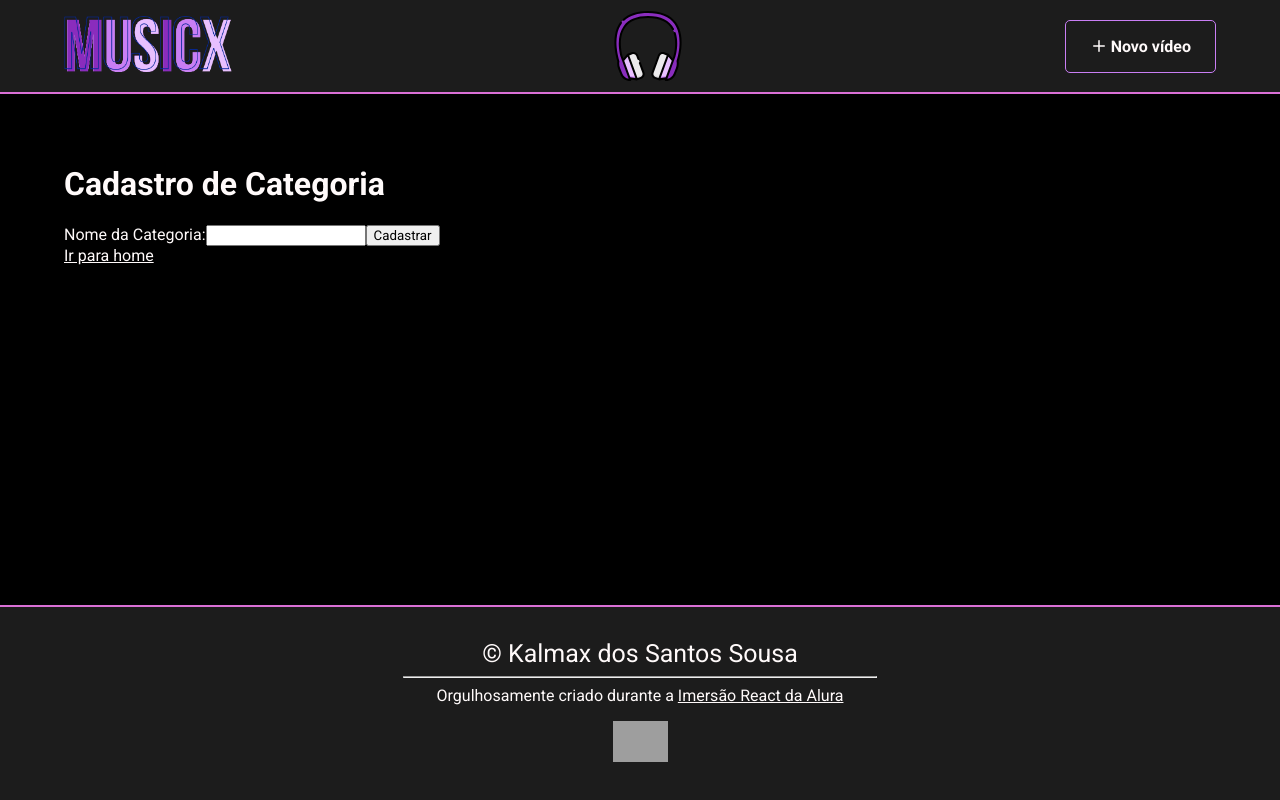
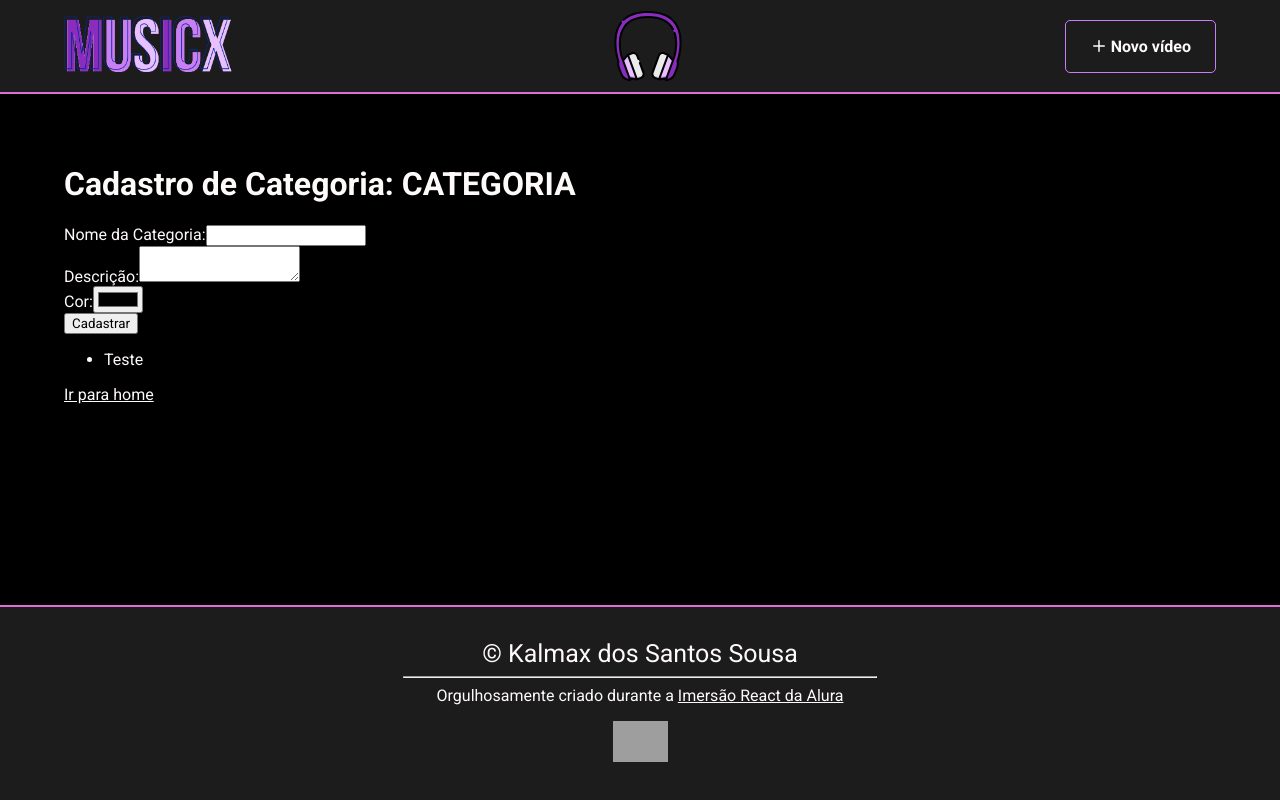
Before and after one commit to kalmax-sousa/musicx, a React (Create React App) app: page /cadastro/Categoria in a window 1280 px wide. Built offline with nearby package versions, Linux system fonts and the light colour scheme; grey boxes are pictures that could not be loaded.

Commit message:
aula 3 em processo

```diff
--- a/src/components/Carousel/styles.jsx
+++ b/src/components/Carousel/styles.jsx
@@ -14,6 +14,7 @@ export const Title = styled.h3`
 
   @media (max-width: 800px) {
     font-size: 18px;
+    margin-bottom: 9px;
     padding: 10px;
   }
 `;
@@ -25,8 +26,7 @@ export const ExtraLink = styled.span`
 
   @media (max-width: 800px) {
     display: block;
-    margin-bottom: 16px;
-    margin-left: 0;
+    margin-left: 5px;
   }
 `;
 
--- a/src/components/Menu/styles.jsx
+++ b/src/components/Menu/styles.jsx
@@ -1,6 +1,6 @@
 import styled from 'styled-components';
 
-export const Container = styled.body`
+export const Container = styled.div`
 
   padding-top: 94px;
 
--- a/src/components/Slider/index.jsx
+++ b/src/components/Slider/index.jsx
@@ -7,12 +7,13 @@ const Slider = ({ children }) => (
   <Container>
     <SlickSlider {...{
       dots: false,
-      infinite: false,
+      infinite: true,
       speed: 300,
       centerMode: false,
       variableWidth: true,
       adaptiveHeight: true,
-    }}
+    }
+  }
     >
       {children}
     </SlickSlider>
--- a/src/components/Slider/styles.jsx
+++ b/src/components/Slider/styles.jsx
@@ -1,34 +1,61 @@
 import styled from 'styled-components';
+import prev from '../../assets/img/prev.svg';
+import next from '../../assets/img/next.svg';
 
 export const Container = styled.ul`
     padding: 0;
     margin: 0;
     .slick-prev,
     .slick-next {
+        background: #000000cc;
+        border: 2px solid;
+        border-radius: 4px;
         z-index: 50;
         top: 0;
         bottom: 0;
-        margin: auto;
-        width: 30px;
-        height: 30px;
+        margin: 20px 0;
+        width: 60px;
+        height: 197px;
         transform: initial;
+        opacity: 0;
+        transition: opacity 0.3s;
 
-        &:before {
-            color: var(--white);
-            font-size: 30px;
+        &:hover,
+        &focus {
+            opacity: 1;
+        }
+
+        @media (max-width: 800px){
+            display: none;
+
+            &:hover,
+        &focus {
+            opacity: 0;
+        }
         }
     }
 
     .slick-prev {
-        left: 0;
+        left: 16px;
+
+        &:before {
+            content: url(${prev});
+
+        }
     }
     .slick-next {
-        right: 16px;
+        right: 0;
+
+        &:before {
+            content: url(${next});
+
+        }
     }
 `;
 
 export const SliderItem = styled.li`
     margin-left: 16px;
+
 
     img {
         margin: 16px;
--- a/src/components/VideoCard/styles.jsx
+++ b/src/components/VideoCard/styles.jsx
@@ -18,8 +18,6 @@ export const VideoCardContainer = styled.a`
   display: flex;
   align-items: flex-end;
   margin: 20px 0px;
-
-
   transition: opacity .3s, transform .6s;
 
   &:hover
--- a/src/pages/cadastro/Categoria/index.jsx
+++ b/src/pages/cadastro/Categoria/index.jsx
@@ -1,25 +1,88 @@
-import React from 'react';
+import React, {useState} from 'react';
 import PageDefault from '../../../components/PageDefault';
 import { Link } from 'react-router-dom';
 
 function CadastroCategoria(){
+  const [categorias, setCategorias] = useState(['Teste']);
+
+  const valoresIniciais = {
+    name: 'CATEGORIA',
+    descriptions: 'É  LINDA',
+    color: '#fff',
+  }
+  const [values, setValues] = useState(valoresIniciais);
+
+  function setValue(chave, valor){
+    setValues({
+      ...values,
+      [chave]: valor,
+    })
+  }
+
     return(
       <PageDefault>
-        <h1>Cadastro de Categoria</h1>
+        <h1>Cadastro de Categoria: {values.name}</h1>
 
-        <form>
+        <form onSubmit={function handleSubmit(info){
+          info.preventDefault();
+          setCategorias([
+            values
+          ])
+        }}>
 
+        <div>
+          <label>
+            Nome da Categoria:
+            <input
+              type="text"
+              name="name"
+              onChange={(info) => {
+                setValue(info.target.getAttribute('name'), info.target.value);
+              }}
+            />
+          </label>
+        </div>
+
+        <div>
         <label>
-          Nome da Categoria:
-          <input
-            type="text"
-          />
-        </label>
+          Descrição:
+            <textarea
+              type="text"
+              name="description"
+              onChange={(info) => {
+                setValue(info.target.getAttribute('name'), info.target.value);
+              }}
+            />
+          </label>
 
+        </div>
+
+        <div>
+        <label>
+            Cor:
+            <input
+              type="color"
+              name="color"
+              onChange={(info) => {
+                setValue(info.target.getAttribute('name'), info.target.value);
+              }}
+            />
+          </label>
+        </div>
         <button>
           Cadastrar
         </button>
       </form>
+
+      <ul>
+        {categorias.map((categoria, indice) => {
+          return(
+            <li key={`${categoria}${indice}`}>
+              {categoria}
+            </li>
+          )
+        })}
+      </ul>
 
         <Link to="/">
            Ir para home
```
Also changed, not shown: src/assets/img/next.svg (added), src/assets/img/prev.svg (added).
